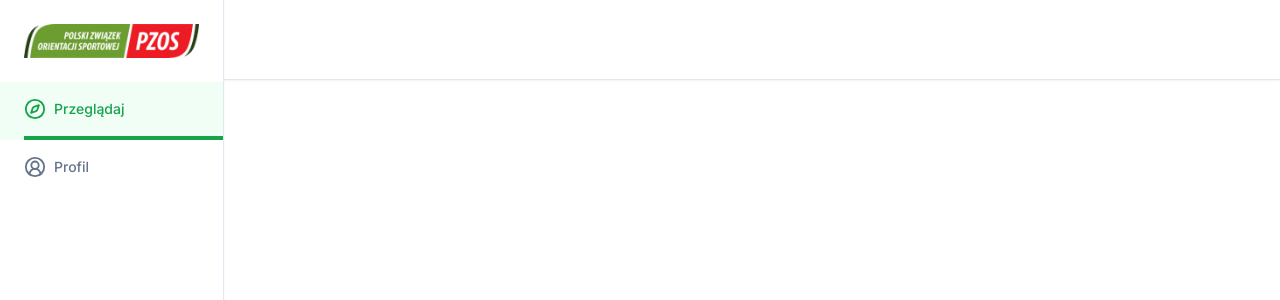
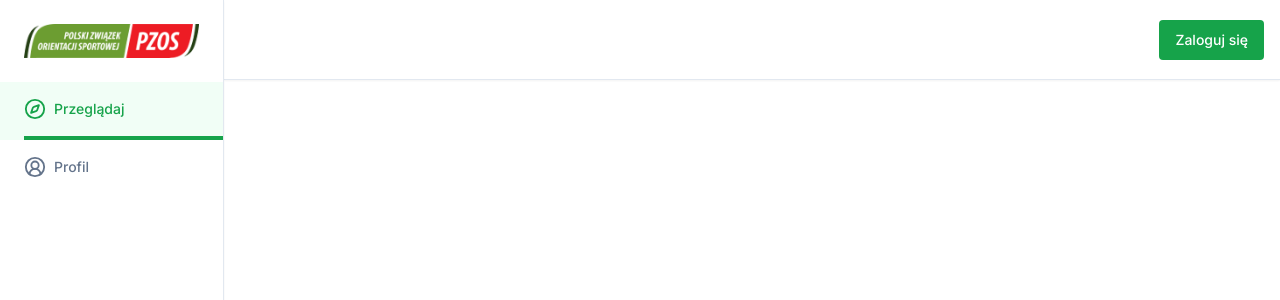
Before and after one commit to kaw0n/pzos_wbz, a Next.js app: page / in a window 1280 px wide. Shown: the top 300 px of the page. Built offline with nearby package versions, Linux system fonts and the light colour scheme; no server answers.

Commit message:
accesibility changes

```diff
--- a/app/(auth)/(routes)/layout.tsx
+++ b/app/(auth)/(routes)/layout.tsx
@@ -1,5 +1,3 @@
-import { Chilanka } from "next/font/google";
-
 const AuthLayout = ({
     children
 }:{
--- a/app/(search)/(routes)/page.tsx
+++ b/app/(search)/(routes)/page.tsx
@@ -1,7 +1,7 @@
 export default function Home() {
   return (
     <div>
-      wyszukwianie
+      wyszukiwanie
     </div>
 
   )
--- a/app/(search)/_components/MenuRoutes.tsx
+++ b/app/(search)/_components/MenuRoutes.tsx
@@ -12,7 +12,7 @@ const guestRoutes = [
     {
         icon: CircleUserRound,
         label: "Profil",
-        href:"/search"
+        href:"/profile"
     },
 ]
 
--- a/app/(search)/layout.tsx
+++ b/app/(search)/layout.tsx
@@ -1,7 +1,7 @@
 import Navbar from "./_components/Navbar";
 import Sidebar from "./_components/Menu";
 
-const DashboardLayout = ({
+const SearchLayout = ({
     children
 }:{
     children : React.ReactNode
@@ -28,4 +28,4 @@ const DashboardLayout = ({
      );
 }
 
-export default DashboardLayout;
+export default SearchLayout;
--- a/app/layout.tsx
+++ b/app/layout.tsx
@@ -6,7 +6,7 @@ import { ClerkProvider } from '@clerk/nextjs'
 const inter = Inter({ subsets: ['latin'] })
 
 export const metadata: Metadata = {
-  title: 'Create Next App',
+  title: 'WBZ',
   description: 'Generated by create next app',
 }
 
--- a/components/NavbarRoutes.tsx
+++ b/components/NavbarRoutes.tsx
@@ -1,13 +1,26 @@
-"use client"
+"use client";
 
+import { useAuth } from "@clerk/nextjs";
 import { UserButton } from "@clerk/nextjs";
+import Link from "next/link";
+import { Button } from "./ui/button";
 
 const NavbarRoutes = () => {
-    return (
-        <div className="flex gap-x-2 ml-auto">
-            <UserButton />
-        </div>
-     );
-}
+  const { isSignedIn } = useAuth();
+
+  return (
+    <div className="flex gap-x-2 ml-auto">
+      {isSignedIn ? (
+        <UserButton />
+      ) : (
+        <Link href="/sign-in">
+          <Button className="px-4 py-2 text-sm text-white bg-green-600 rounded hover:bg-green-300/20">
+            Zaloguj się
+          </Button>
+        </Link>
+      )}
+    </div>
+  );
+};
 
 export default NavbarRoutes;
```
